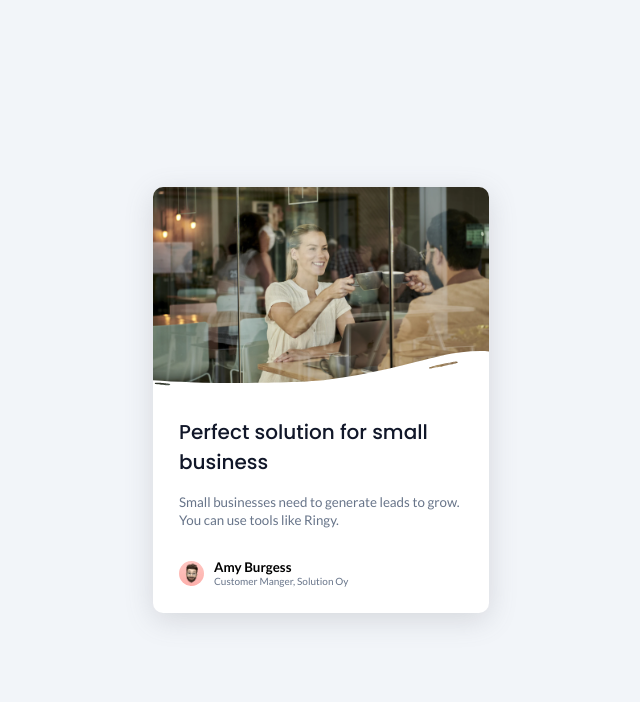
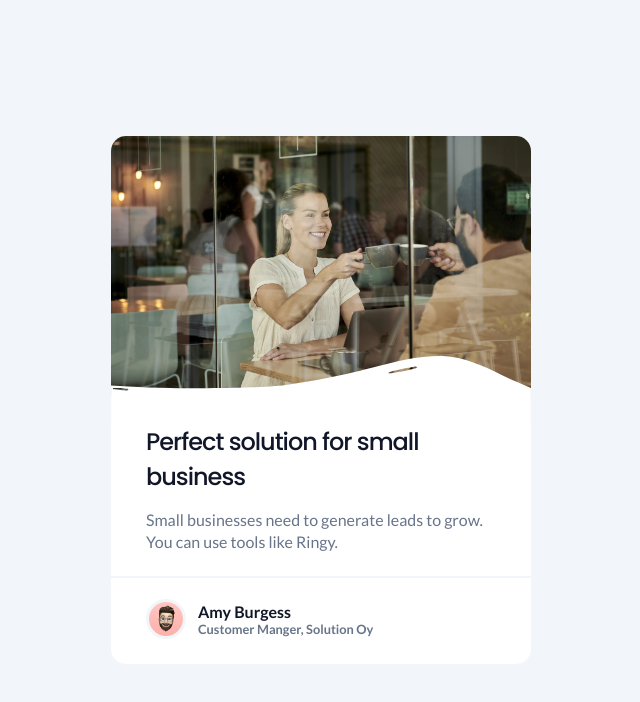
Before and after one commit to DannerVelaF/DevChallenge-DannerVela, a plain HTML site: page Responsive Web Challenge/Business Blog Card/index.html in a window 1280 px wide. Shown: the whole page, without its empty margins (319-959 px from the left). Drawn offline with Linux system fonts and the light colour scheme.

Commit message:
Second Challenge finish

```diff
--- a/Responsive Web Challenge/Business Blog Card/index.html
+++ b/Responsive Web Challenge/Business Blog Card/index.html
@@ -11,31 +11,28 @@
       href="https://fonts.googleapis.com/css2?family=Poppins:ital,wght@0,100;0,200;0,300;0,400;0,500;0,600;0,700;0,800;0,900;1,100;1,200;1,300;1,400;1,500;1,600;1,700;1,800;1,900&family=Sora:wght@100..800&display=swap"
       rel="stylesheet"
     />
+    <link
+      href="https://fonts.googleapis.com/css2?family=Lato:ital,wght@0,100;0,300;0,400;0,700;0,900;1,100;1,300;1,400;1,700;1,900&family=Poppins:ital,wght@0,100;0,200;0,300;0,400;0,500;0,600;0,700;0,800;0,900;1,100;1,200;1,300;1,400;1,500;1,600;1,700;1,800;1,900&display=swap"
+      rel="stylesheet"
+    />
   </head>
   <body>
-    <main class="card">
-      <div class="hero-contain">
-        <img src="white-overlay.svg" alt="" />
-      </div>
-      <div class="body">
-        <h1 class="tittle">Perfect solution for small business</h1>
-        <small>
+    <div class="card">
+      <div class="card-image"></div>
+      <div class="card-body">
+        <h1 class="card-tittle">Perfect solution for small business</h1>
+        <p class="card-small">
           Small businesses need to generate leads to grow. You can use tools
           like Ringy.
-        </small>
-        <div class="user">
-          <img
-            src="avatar-image-business-card.png"
-            alt=""
-            width="25"
-            height="25"
-          />
-          <div class="user-data">
-            <small>Amy Burgess</small>
-            <small>Customer Manger, Solution Oy</small>
-          </div>
+        </p>
+      </div>
+      <div class="card-footer">
+        <img src="avatar-image-business-card.png" />
+        <div class="card-user">
+          <p>Amy Burgess</p>
+          <p>Customer Manger, Solution Oy</p>
         </div>
       </div>
-    </main>
+    </div>
   </body>
 </html>
--- a/Responsive Web Challenge/Business Blog Card/styles.css
+++ b/Responsive Web Challenge/Business Blog Card/styles.css
@@ -1,87 +1,87 @@
-@import url("https://fonts.googleapis.com/css2?family=Lato:ital,wght@0,100;0,300;0,400;0,700;0,900;1,100;1,300;1,400;1,700;1,900&display=swap");
-@import url("https://fonts.googleapis.com/css2?family=Lato:ital,wght@0,100;0,300;0,400;0,700;0,900;1,100;1,300;1,400;1,700;1,900&family=Poppins:ital,wght@0,100;0,200;0,300;0,400;0,500;0,600;0,700;0,800;0,900;1,100;1,200;1,300;1,400;1,500;1,600;1,700;1,800;1,900&display=swap");
-
 * {
+  padding: 0;
   margin: 0;
-  padding: 0;
   box-sizing: border-box;
 }
 
-html {
+body {
+  display: flex;
+  justify-content: center;
+  align-items: center;
+  min-height: 100vh;
   background-color: #f2f5f9;
 }
 
-body {
-  height: 100vh;
-  display: flex;
-  justify-content: center;
-  align-items: center;
+.card {
+  overflow: hidden;
+  width: 420px;
+  height: 528px;
+  background-color: #fff;
+  border-radius: 15px;
+  margin: 0 auto;
 }
 
-.card {
-  background-color: #fff;
-  width: 336px;
-  border-radius: 10px;
-  overflow: hidden;
-  box-shadow: rgba(100, 100, 111, 0.2) 0px 7px 29px 0px;
+.card-image {
+  height: 288px;
+  background-image: url("white-overlay.svg"),
+    url("hero-image-business-card.png");
+  background-size: 100%, cover;
+  background-repeat: no-repeat;
+  background-position: 0 220px, center;
 }
 
-.hero-contain {
-  width: 100%;
-  height: 230px;
-  overflow: hidden;
-  background-image: url(hero-image-business-card.png);
-  background-size: contain;
-  position: relative;
+.card-body {
+  padding: 0 35px;
 }
 
-.hero-contain img {
-  position: absolute;
-  bottom: -2px;
+.card-tittle {
+  font-size: 1.5rem;
+  font-family: "Poppins", sans-serif;
+  color: #111729;
+  font-weight: 500;
+  line-height: 35px;
+  margin-bottom: 15px;
+  letter-spacing: -1px;
 }
 
-.body {
-  padding: 0 20px 26px 26px;
+.card-small {
+  font-size: 1rem;
+  font-family: "Lato", sans-serif;
+  color: #677489;
+  line-height: 22px;
+  margin-bottom: 23px;
+  text-wrap: wrap;
 }
 
-.tittle {
-  font-size: 20px;
-  font-family: "Poppins";
-  font-weight: 500;
-  text-wrap: wrap;
-  margin-bottom: 16px;
+.card-footer {
+  padding: 21px 35px;
+  border-top: 2px solid #f2f5f9;
+  display: flex;
+  align-items: center;
+  gap: 12px;
+}
+
+.card-footer img {
+  border-radius: 100%;
+  border: #f2f5f9 3px solid;
+  width: 40px;
+  height: 40px;
+}
+
+.card-user {
+  display: flex;
+  flex-direction: column;
+  font-family: "Lato", sans-serif;
+  font-size: 1rem;
+}
+
+.card-user p:first-child {
+  font-weight: bold;
   color: #111729;
 }
 
-small {
-  font-family: "Lato";
-  font-family: 16px;
+.card-user p:nth-child(2) {
+  font-size: 0.8rem;
   color: #677489;
+  font-weight: bold;
 }
-
-.user {
-  display: flex;
-  margin-top: 30px;
-  align-items: center;
-  gap: 10px;
-}
-
-.user img {
-  border-radius: 100%;
-}
-
-.user-data {
-  display: flex;
-  flex-direction: column;
-  justify-content: center;
-  font-size: 16px;
-}
-
-.user-data small:first-child {
-  font-weight: bold;
-  color: black;
-}
-
-.user-data small:nth-child(2) {
-  font-size: 10px;
-}
--- a/Responsive Web Challenge/Minimal Blog Card/style.css
+++ b/Responsive Web Challenge/Minimal Blog Card/style.css
@@ -63,6 +63,8 @@ body {
 .annie {
   color: #6c727f;
   width: 100%;
-  padding-top: 20px;
+  /* background-color: red; */
+  padding: 20px 16px 0px;
   margin-bottom: 4px;
+  border-top: 1px solid #e5eaf0;
 }
```
